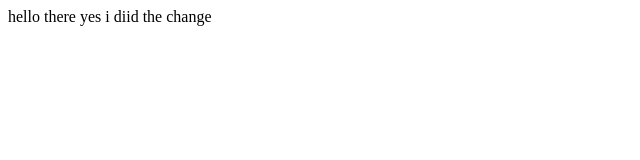
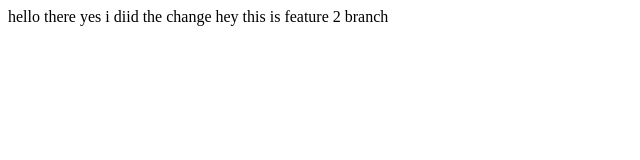
Before and after one commit to technically-a-GM/localrepo, a plain HTML site: page index.html in a window 1280 px wide. Shown: the whole page, without its empty margins (0-640 px from the left). Drawn offline with Linux system fonts and the light colour scheme.

Commit message:
checking out feature2 branch

```diff
--- a/index.html
+++ b/index.html
@@ -8,5 +8,6 @@
 <body>
     hello there
     yes i diid the change
+    hey this is feature 2 branch
 </body>
 </html>
```
